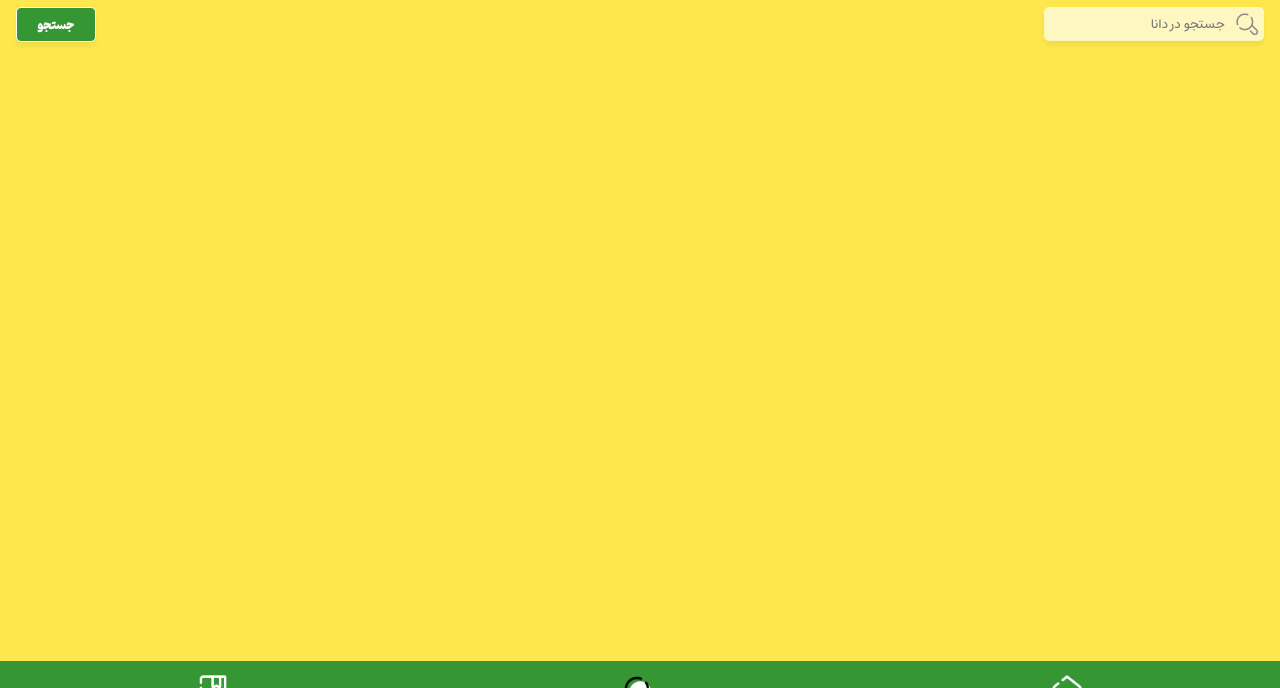
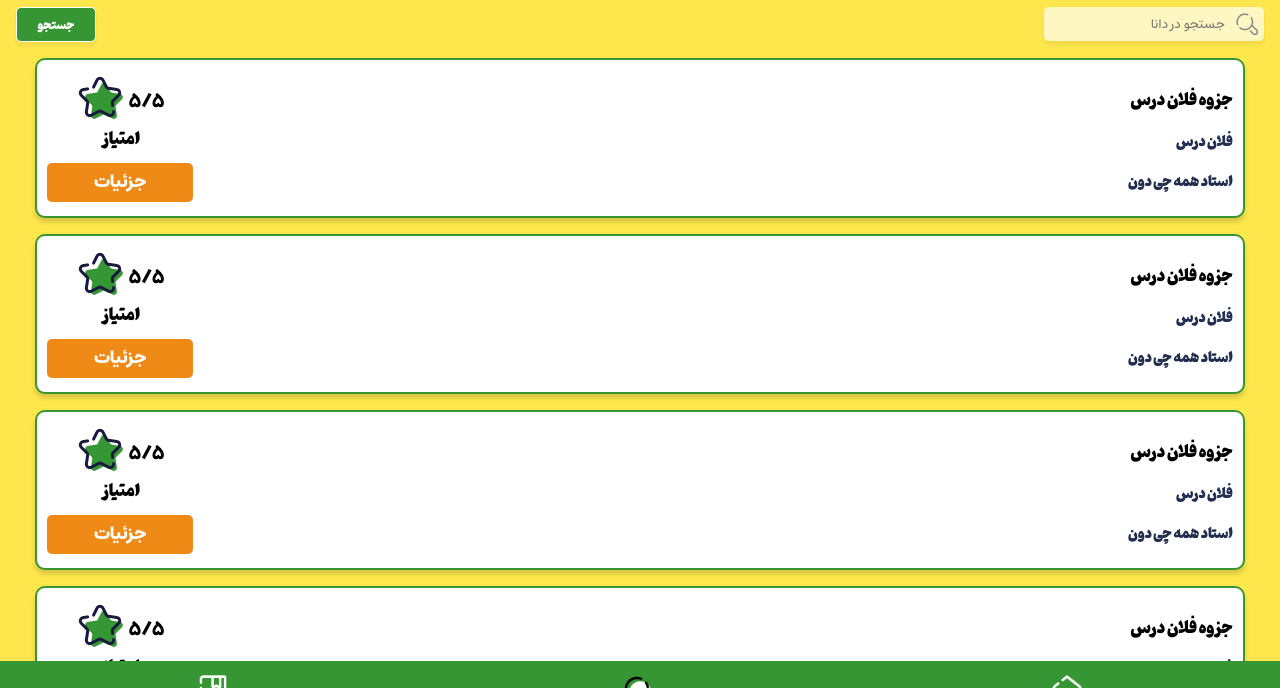
Before and after one commit to thedana-ir/frontend, a plain HTML site: page search.html in a window 1280 px wide. Shown: the part 77-765 px from the top of the page. Drawn offline with Linux system fonts and the light colour scheme.

Commit message:
buttons border radiuse and booklet-title color in linrary edited

```diff
--- a/search.html
+++ b/search.html
@@ -55,8 +55,77 @@
 
         <!-- booklet cards part starts -->
         <div class="booklet-cards-container">
+            <div class="booklet-card">
+                <div class="card-details">
+                    <h3 class="booklet-title">جزوه فلان درس</h3>
+                    <h4 class="course-name">فلان درس</h4>
+                    <h4 class="professor-name">استاد همه چی دون</h4>
+                </div>
 
+                <div class="card-score-btn">
+                    <div class="points"><span>5/5</span><img src="static/img/icons/green-star.png" alt="ستاره"></div>
+                    <h3 class="points-title">امتیاز</h3>
+                    <a class="details-btn" href="#">جزئیات</a>
+                </div>
+            </div>
+
+            <div class="booklet-card">
+                <div class="card-details">
+                    <h3 class="booklet-title">جزوه فلان درس</h3>
+                    <h4 class="course-name">فلان درس</h4>
+                    <h4 class="professor-name">استاد همه چی دون</h4>
+                </div>
+
+                <div class="card-score-btn">
+                    <div class="points"><span>5/5</span><img src="static/img/icons/green-star.png" alt="ستاره"></div>
+                    <h3 class="points-title">امتیاز</h3>
+                    <a class="details-btn" href="#">جزئیات</a>
+                </div>
+            </div>
+
+            <div class="booklet-card">
+                <div class="card-details">
+                    <h3 class="booklet-title">جزوه فلان درس</h3>
+                    <h4 class="course-name">فلان درس</h4>
+                    <h4 class="professor-name">استاد همه چی دون</h4>
+                </div>
+
+                <div class="card-score-btn">
+                    <div class="points"><span>5/5</span><img src="static/img/icons/green-star.png" alt="ستاره"></div>
+                    <h3 class="points-title">امتیاز</h3>
+                    <a class="details-btn" href="#">جزئیات</a>
+                </div>
+            </div>
+
+            <div class="booklet-card">
+                <div class="card-details">
+                    <h3 class="booklet-title">جزوه فلان درس</h3>
+                    <h4 class="course-name">فلان درس</h4>
+                    <h4 class="professor-name">استاد همه چی دون</h4>
+                </div>
+
+                <div class="card-score-btn">
+                    <div class="points"><span>5/5</span><img src="static/img/icons/green-star.png" alt="ستاره"></div>
+                    <h3 class="points-title">امتیاز</h3>
+                    <a class="details-btn" href="#">جزئیات</a>
+                </div>
+            </div>
+
+            <div class="booklet-card">
+                <div class="card-details">
+                    <h3 class="booklet-title">جزوه فلان درس</h3>
+                    <h4 class="course-name">فلان درس</h4>
+                    <h4 class="professor-name">استاد همه چی دون</h4>
+                </div>
+
+                <div class="card-score-btn">
+                    <div class="points"><span>5/5</span><img src="static/img/icons/green-star.png" alt="ستاره"></div>
+                    <h3 class="points-title">امتیاز</h3>
+                    <a class="details-btn" href="#">جزئیات</a>
+                </div>
+            </div>
         </div>
+
         <!-- booklet cards part ends -->
     <!-- main content section ends -->
 
--- a/static/css/library.css
+++ b/static/css/library.css
@@ -88,6 +88,10 @@ body{
     vertical-align: top;
 }
 
+.booklet-title{
+    color: #000;
+}
+
 .booklet-title , .course-name , .professor-name{
     margin: 12px 0 !important;
 }
@@ -117,7 +121,7 @@ body{
 .card-btns a{
     display: block;
     margin: 5px 0;
-    border-radius: 10px;
+    border-radius: 5px;
     padding: 8px 0;
 }
 
@@ -144,7 +148,7 @@ body{
     border: none !important;
     display: block;
     margin: 5px 0;
-    border-radius: 10px;
+    border-radius: 5px;
     padding: 8px 0;
     width: 100%;
     cursor: pointer;
--- a/static/css/search.css
+++ b/static/css/search.css
@@ -41,3 +41,79 @@ body{
     border: 1px solid #fff;
     box-shadow: 0px 4px 4px 0px rgba(0, 0, 0, 0.05);
 }
+
+/* booklet cards styles */
+.booklet-cards-container{
+    margin-top: 1rem;
+    display: flex;
+    flex-direction: column;
+    gap: 1rem;
+    align-items: center;
+    justify-content: center;
+}
+
+.booklet-card{
+    text-align: center;
+    width: 95%;
+    display: flex;
+    justify-content: space-between;
+    align-items: center;
+    border-radius: 10px;
+    padding: 10px 10px;
+    background-color: #fff;
+    box-shadow: 0px 4px 4px 0px rgba(0, 0, 0, 0.15);
+    border: 2px solid var(--secondary-color);
+}
+
+    /* details styles */
+.card-details{
+    width: 55%;
+    text-align: right;
+    vertical-align: top;
+}
+
+.booklet-title{
+    color: #000;
+}
+
+.booklet-title , .course-name , .professor-name{
+    margin: 12px 0 !important;
+}
+
+.course-name , .professor-name{
+    color: var(--tertiary-color);
+}
+
+    /* btn and points styles */
+.points{
+    display: flex;
+    justify-content: center;
+    align-items: center;
+    gap: 0.3rem;
+}
+
+.points span{
+    font-weight: 1000;
+    padding-top: 0.5rem;
+    font-size: 20px;
+    font-family: 'Estedad';
+}
+
+.points-title{
+    margin: 0;
+    color: #000;
+}
+
+.details-btn{
+    background-color: var(--yellow);
+    color: #fff;
+    text-align: center;
+    display: block;
+    width: 146px;
+    margin: 10px 0 0 0;
+    border-radius: 5px;
+    padding: 4px 0;
+    font-weight: 900;
+    font-size: 18px;
+    font-family: 'Estedad';
+}
```
Also changed, not shown: library.html (+1 -1 lines), static/js/search.js (added).
